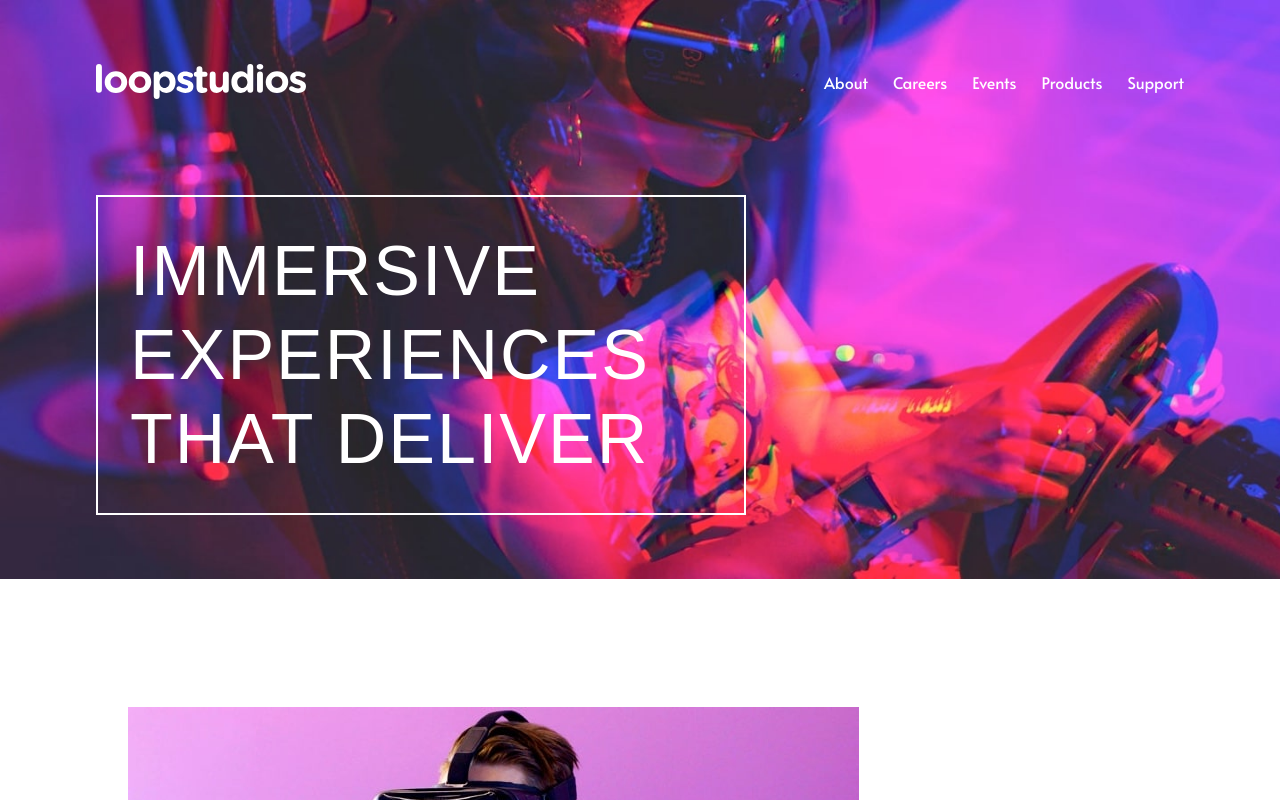
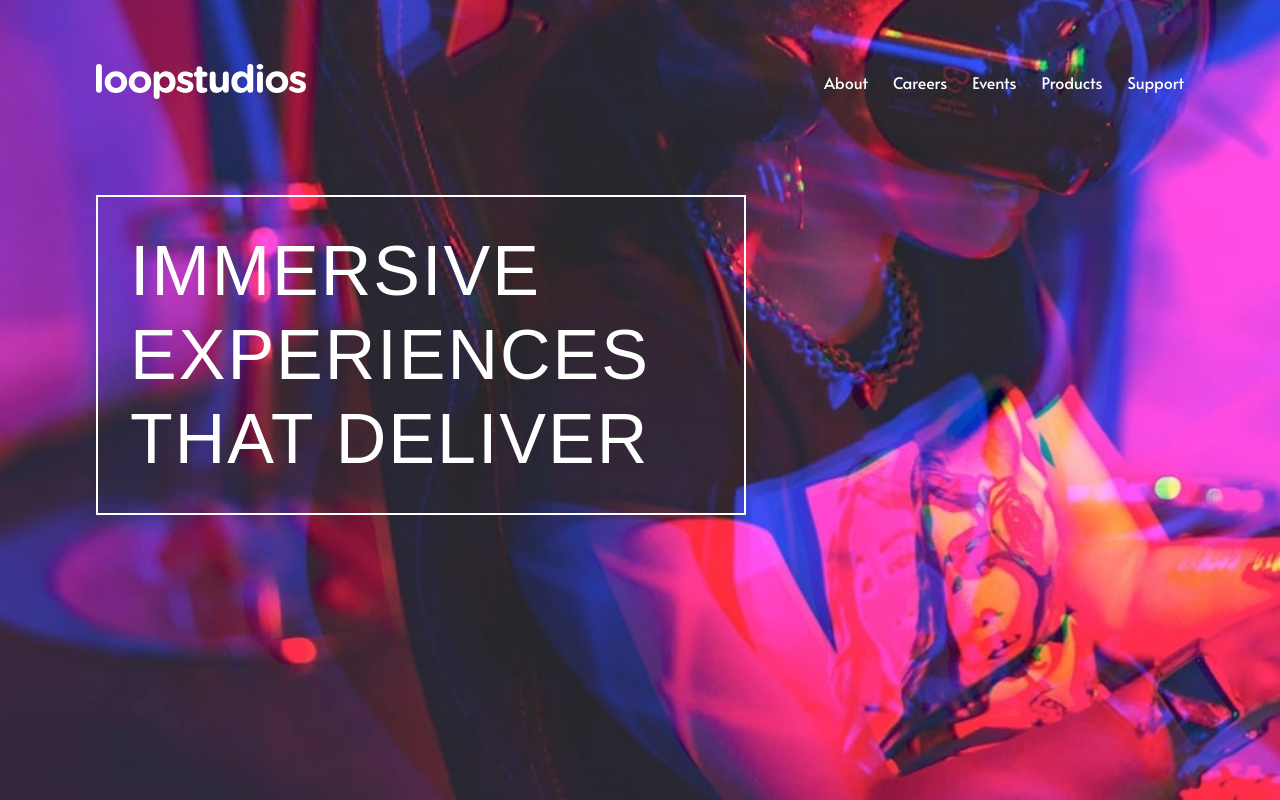
Before and after one commit to laindomJS/loop-studios-landing-page, a React (Vite) app: page / in a window 1280 px wide. Shown: the top 800 px of the page. Built offline with nearby package versions, Linux system fonts and the light colour scheme.

Commit message:
hero height fixed

```diff
--- a/src/components/hero/Hero.jsx
+++ b/src/components/hero/Hero.jsx
@@ -7,11 +7,11 @@
 
 export const Hero = () => {
   return (
-    <Box w="100%" bgImage={bg} bgSize="cover" bgRepeat="no-repeat" p="4rem" as={motion.header} initial={ {opacity:0} } whileInView={ {opacity:1} } viewport={ {once: true} }>
+    <Box w="100%" h="100%" bgImage={bg} bgSize="cover" bgRepeat="no-repeat" p="4rem" as={motion.header} initial={ {opacity:0} } whileInView={ {opacity:1} } viewport={ {once: true} }>
       <Navbar />
 
      <Box mt="6rem" ml="2rem" w="650px" border="2px solid white" p="2rem">
-      <Heading fontSize="70px" color="white" textTransform="uppercase" fontWeight="thin" letterSpacing="2px">
+      <Heading fontSize="70px" color="white" textTransform="uppercase" fontWeight="normal" letterSpacing="2px">
           Immersive experiences that deliver
         </Heading>
      </Box>
```
